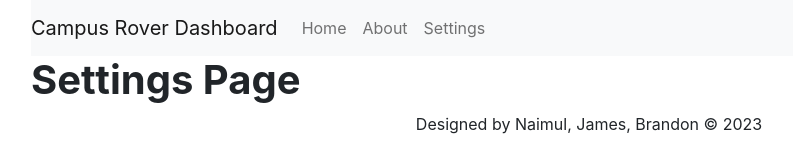
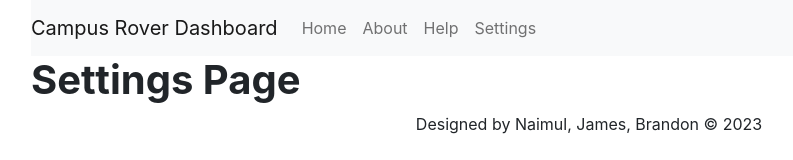
Before and after one commit to naimulh247/command-and-control-dashboard, a React (Create React App) app in the folder web-client/: page /settings in a window 1280 px wide. Shown: the top 160 px of the page, without its empty margins (51-844 px from the left). Built offline with nearby package versions, Linux system fonts and the light colour scheme.

Commit message:
added a help page for installation and running

```diff
--- a/web-client/src/components/template/Body.jsx
+++ b/web-client/src/components/template/Body.jsx
@@ -3,6 +3,7 @@ import { Container } from 'react-bootstrap';
 import {Route, BrowserRouter as Router, Routes} from 'react-router-dom'
 import Home from '../pages/Home';
 import About from '../pages/About';
+import Help from '../pages/Help';
 import Settings from '../pages/Settings';
 
 class Body extends Component {
@@ -14,6 +15,7 @@ class Body extends Component {
                 <Routes>
                     <Route path='/' Component={Home} />
                     <Route path='/about' Component={About} />
+                    <Route path='/help' Component={Help} />
                     <Route path='/settings' Component={Settings} />
                 </Routes>
             </Router>
--- a/web-client/src/components/template/Header.jsx
+++ b/web-client/src/components/template/Header.jsx
@@ -12,6 +12,7 @@ class Header extends Component {
                         <Nav className="me-auto">
                         <Nav.Link href="/">Home</Nav.Link>
                         <Nav.Link href="/about">About</Nav.Link>
+                        <Nav.Link href="/help">Help</Nav.Link>
                         <Nav.Link href="/settings">Settings</Nav.Link>
                         </Nav>
                     </Navbar.Collapse>
```
